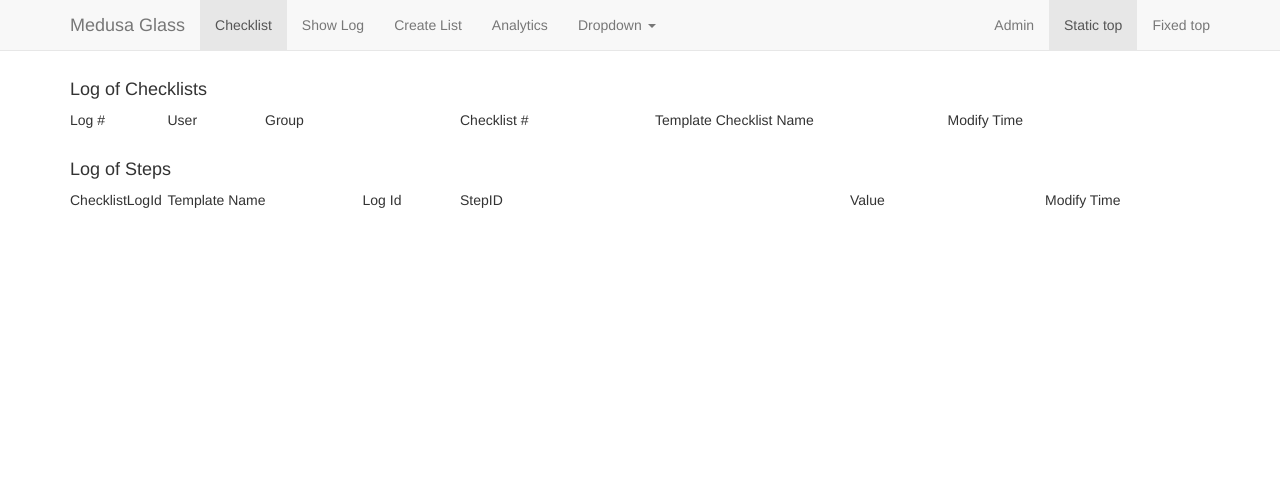
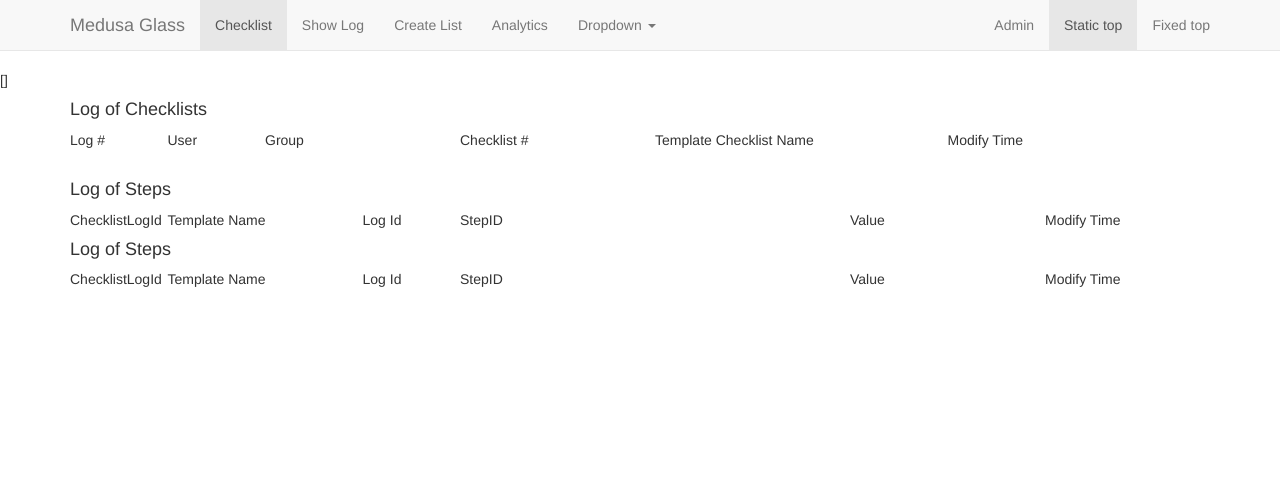
Before and after one commit to DarthYogurt/medusa_backend, a Django app: page /showLog/ in a window 1280 px wide. Shown: the top 486 px of the page. Run offline with Django 3.2, Linux system fonts and the light colour scheme; data that the repository does not hold is empty; some libraries are stand-ins or nearby versions.

Commit message:
updated showlog for pictures

```diff
--- a/soplog/views.py
+++ b/soplog/views.py
@@ -160,8 +160,21 @@ def showLog(request):
     doubleStep = LogNumber.objects.order_by('id').reverse()[:50]
     textStep = LogText.objects.order_by('id').reverse()[:50]
 
+    imageStep = LogImage.objects.order_by("id").reverse()[:50]
+
+    variables['imageLog'] = []
+    for item in imageStep:
+        temp = {}
+        temp['id'] = item.id
+        temp['checklistLogId'] = item.logList.id
+        temp['checklistTemplateName'] = item.logList.list.name
+        temp['stepId'] = item.step
+        temp['value'] = str(item.file)
+        temp['modifyTime'] = item.modifyTime
+        variables['imageLog'].append(temp)
+
+
     for item in list(itertools.chain(boolStep, doubleStep, textStep)):
-
         temp = {}
         temp['id'] = item.id
         temp['checklistLogId'] = item.logList.id
@@ -170,6 +183,7 @@ def showLog(request):
         temp['value'] = item.value
         temp['modifyTime'] = item.modifyTime
         variables['stepLog'].append(temp)
+
 
     variables['stepLog'] = sorted(variables['stepLog'], key=lambda k: k['checklistLogId'], reverse=True)[:50]
     t = get_template('showLog.html')
--- a/static/templates/showLog.html
+++ b/static/templates/showLog.html
@@ -2,7 +2,7 @@
 {% extends "header.html" %}
 {% block content %}
 
-
+{{ imageLog }}
 
 <div class="container">
     <div class = "row">
@@ -58,4 +58,35 @@
 	{% endfor %}
 </div> <!-- End container -->
 
+
+<!--- IMAGES --->
+
+<div class="container">
+	<div class="row">
+    	<div class="col-md-8"> <h4> Log of Steps </h4></div>
+    </div>
+    <div class="row">
+    	<div class="col-md-1"> ChecklistLogId </div>
+        <div class="col-md-2"> Template Name </div>
+        <div class="col-md-1"> Log Id </div>
+        <div class="col-md-4"> StepID </div>
+        <div class="col-md-2"> Value</div>
+        <div class="col-md-2"> Modify Time </div>
+    </div>
+    {% for item in imageLog %}
+	<div class = "row">
+        <div class="col-md-1"> #{{ item.checklistLogId }} </div>
+        <div class="col-md-2"> {{ item.checklistTemplateName }}</div>
+    	<div class="col-md-1"> #{{ item.id }} </div>
+        <div class="col-md-4"> #{{ item.stepId }} </div>
+        <div class="col-md-2"> <img class="img-responsive" src="{{ item.value }}"/> </div>
+        <div class="col-md-2"> {{ item.modifyTime }} </div>
+    </div> <!-- row -->
+	{% endfor %}
+
+
+</div> <!-- Images -->
+
+
+
 {% endblock %}
```
Also changed, not shown: 1 other file.
